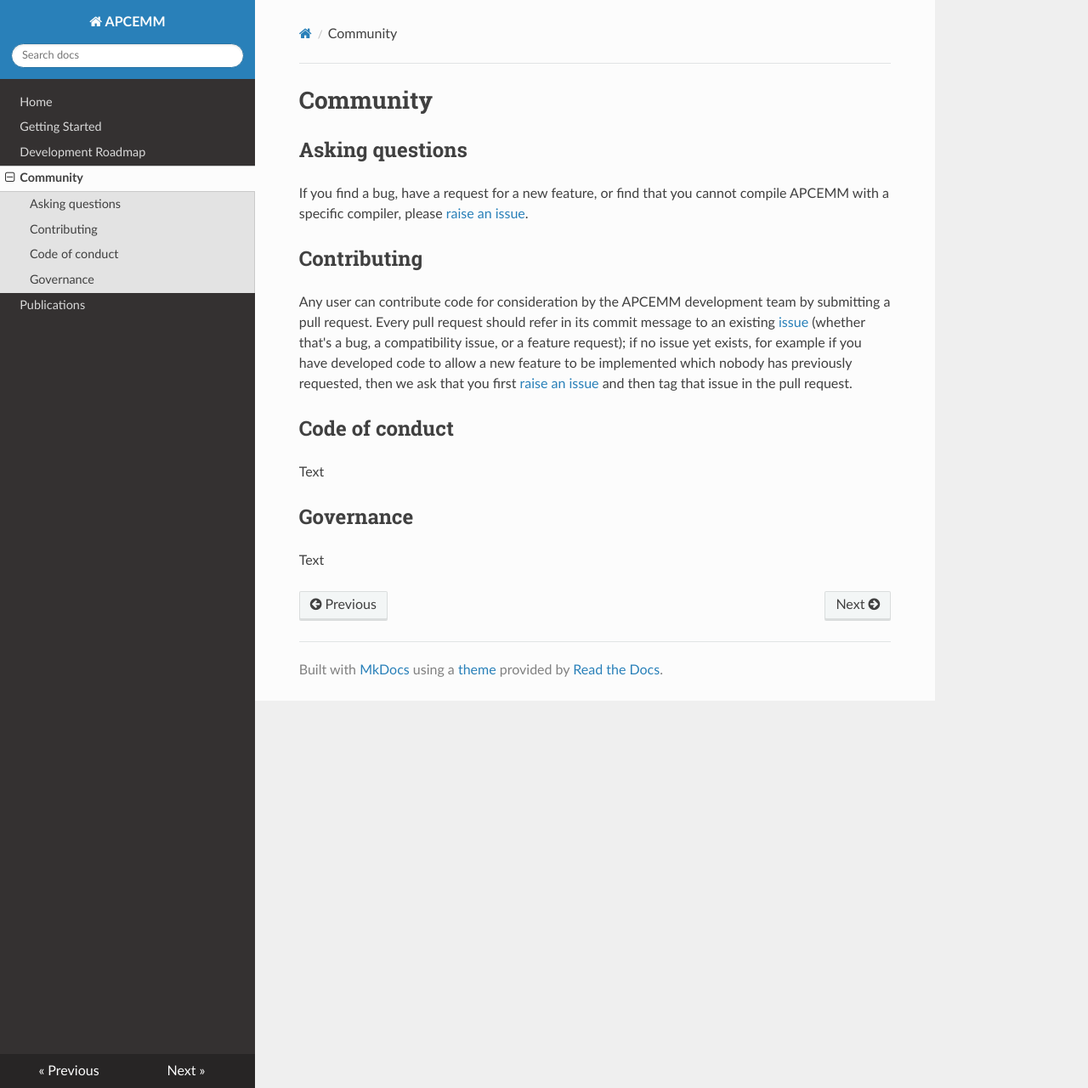
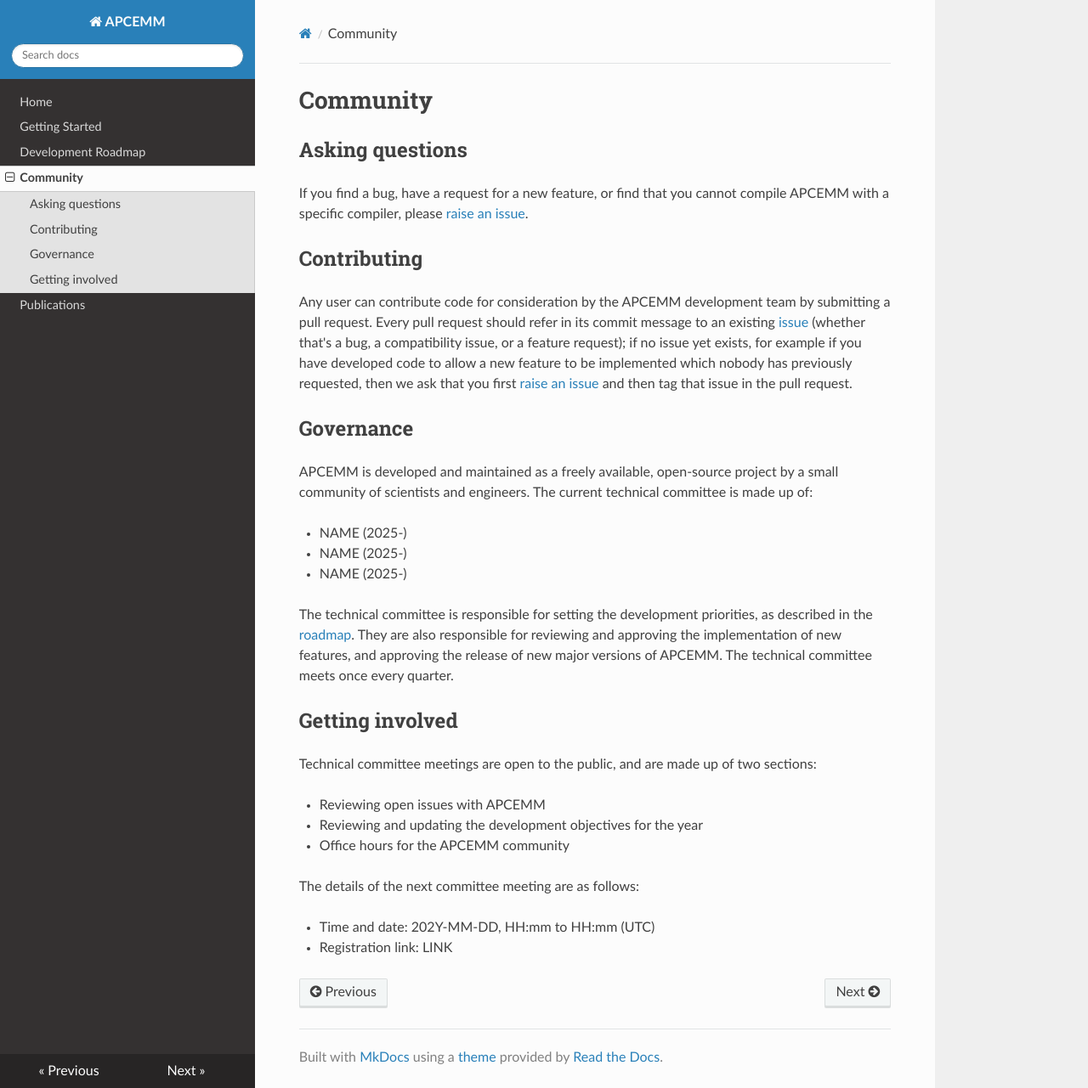
Before and after one commit to sdeastham/apcemm-docs, an MkDocs documentation site: the page built from docs/community.md, in a window 1280 px wide and 1281 px high. Shown: the whole window at 85% size. Built offline with MkDocs 1.6.1, drawn with Linux system fonts in a browser that asks for light colours; nearby versions of some CDN libraries.

Commit message:
Updated community page with draft for governance

```diff
--- a/docs/community.md
+++ b/docs/community.md
@@ -8,10 +8,25 @@ If you find a bug, have a request for a new feature, or find that you cannot com
 
 Any user can contribute code for consideration by the APCEMM development team by submitting a pull request. Every pull request should refer in its commit message to an existing [issue](https://github.com/mit-lae/APCEMM/issues) (whether that's a bug, a compatibility issue, or a feature request); if no issue yet exists, for example if you have developed code to allow a new feature to be implemented which nobody has previously requested, then we ask that you first [raise an issue](https://github.com/mit-lae/APCEMM/issues) and then tag that issue in the pull request.
 
-## Code of conduct
-
-Text
-
 ## Governance
 
-Text
+APCEMM is developed and maintained as a freely available, open-source project by a small community of scientists and engineers. The current technical committee is made up of:
+
+* NAME (2025-)
+* NAME (2025-)
+* NAME (2025-)
+
+The technical committee is responsible for setting the development priorities, as described in the [roadmap](roadmap.md). They are also responsible for reviewing and approving the implementation of new features, and approving the release of new major versions of APCEMM. The technical committee meets once every quarter.
+
+## Getting involved
+
+Technical committee meetings are open to the public, and are made up of two sections:
+
+* Reviewing open issues with APCEMM
+* Reviewing and updating the development objectives for the year
+* Office hours for the APCEMM community
+
+The details of the next committee meeting are as follows:
+
+* Time and date: 202Y-MM-DD, HH:mm to HH:mm (UTC)
+* Registration link: LINK
```
